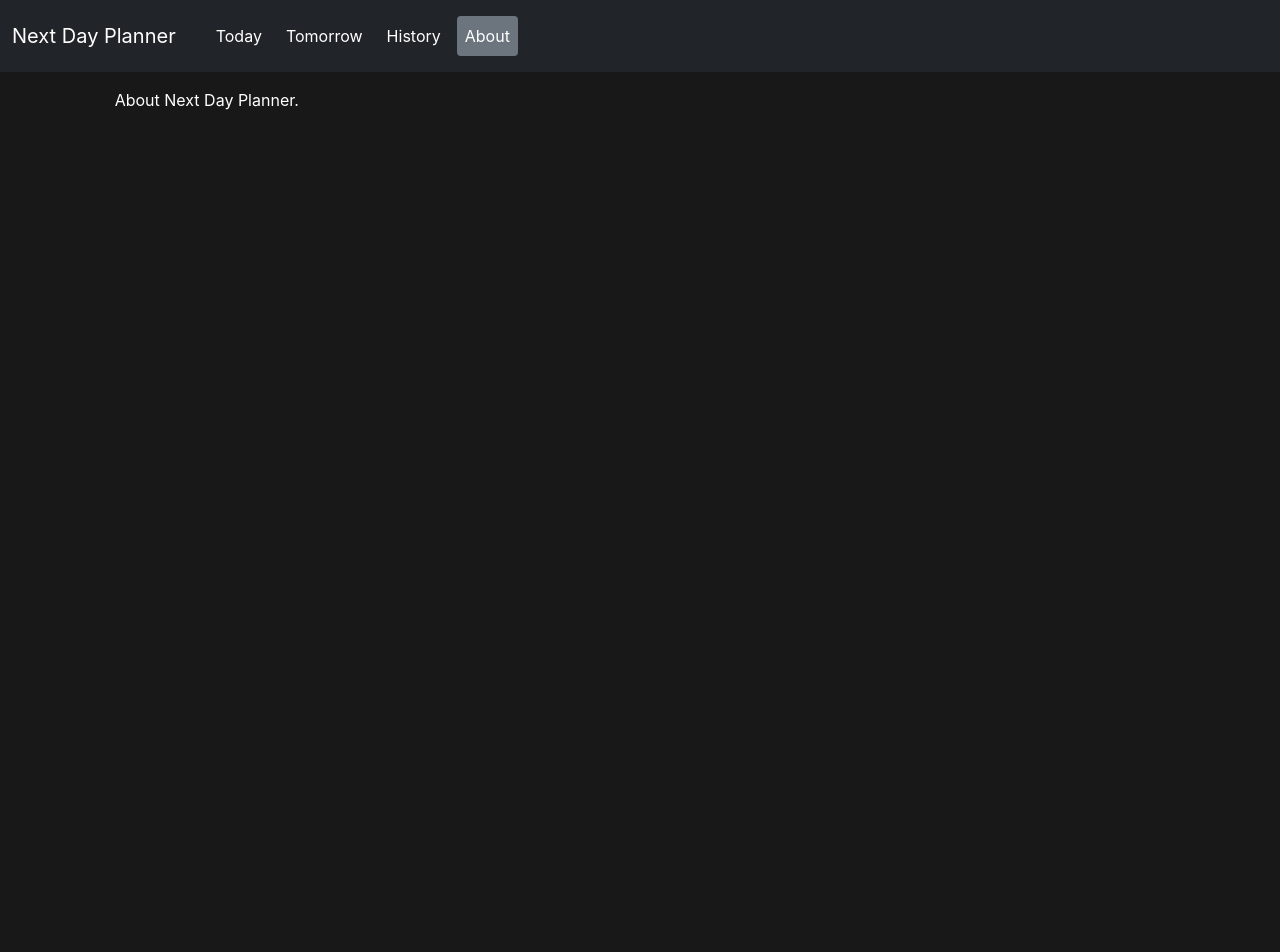
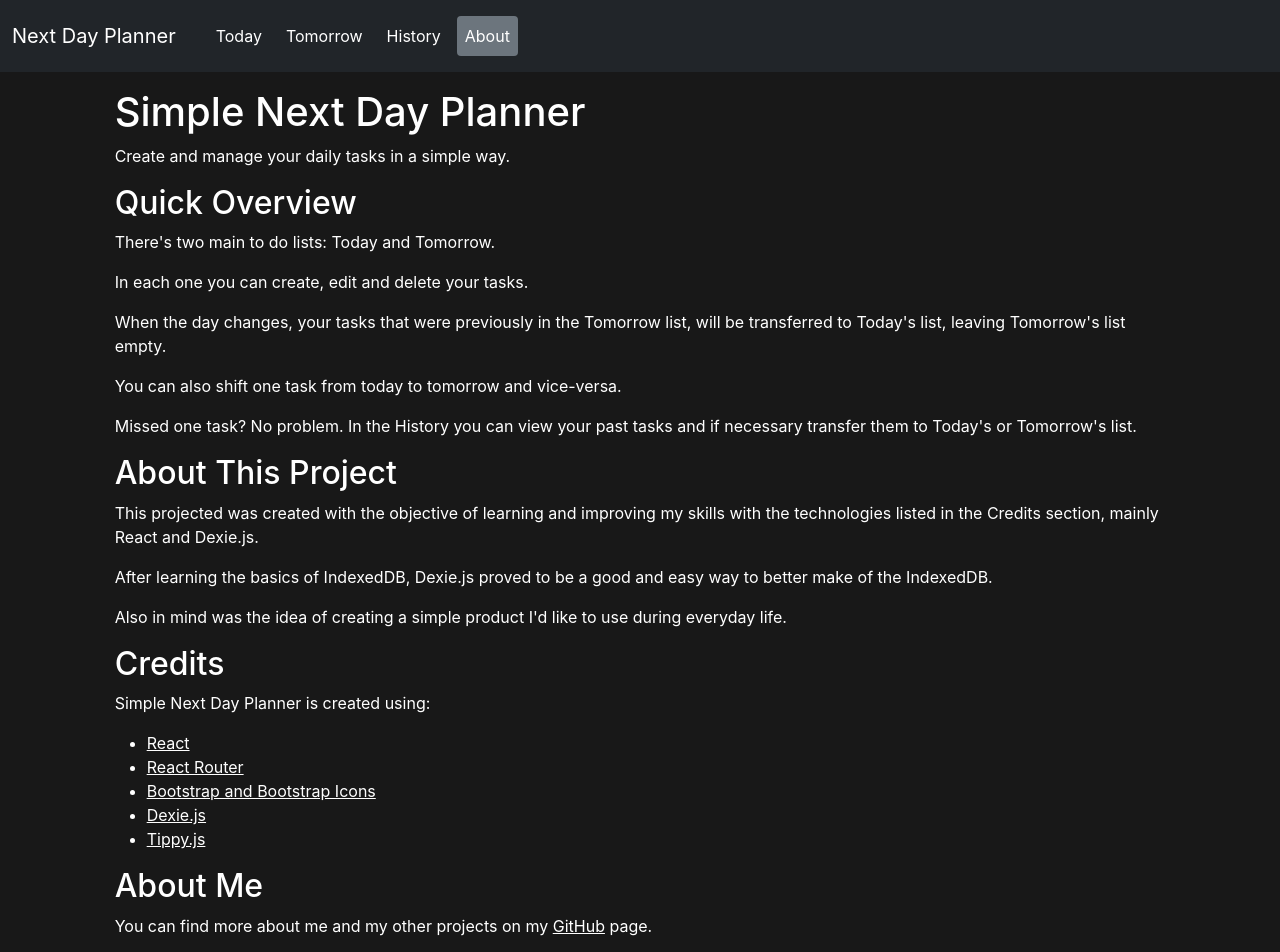
Before and after one commit to kallyanschott/next-day-planner, a React (Create React App) app: page /about in a window 1280 px wide. Shown: the top 952 px of the page. Before the commit the page ends 800 px from the top, so only its background shows below. Built offline with nearby package versions, Linux system fonts and the light colour scheme.

Commit message:
Polishing

```diff
--- a/public/index.html
+++ b/public/index.html
@@ -12,7 +12,7 @@
     <link rel="manifest" href="%PUBLIC_URL%/manifest.json" />
     <link href="https://cdn.jsdelivr.net/npm/bootstrap@5.1.3/dist/css/bootstrap.min.css" rel="stylesheet" integrity="sha384-1BmE4kWBq78iYhFldvKuhfTAU6auU8tT94WrHftjDbrCEXSU1oBoqyl2QvZ6jIW3" crossorigin="anonymous">
     <link rel="stylesheet" href="https://cdn.jsdelivr.net/npm/bootstrap-icons@1.6.0/font/bootstrap-icons.css">
-    <title>React App</title>
+    <title>Simple Next Day Planner</title>
   </head>
   <body>
     <noscript>You need to enable JavaScript to run this app.</noscript>
--- a/src/App.js
+++ b/src/App.js
@@ -1,5 +1,4 @@
 import React, { Component } from 'react';
-import TasksDao from './database/TasksDAO';
 import Navigation from './navigation/Navigation';
 import { BrowserRouter } from 'react-router-dom';
 import { Route, Switch } from 'react-router';
@@ -9,44 +8,6 @@ import About from './about/About';
 import History from './tasks/History'
 
 export default class App extends Component {
-
-  constructor(props) {
-    super(props)
-
-    this.state = {
-       tasks: [],
-       todaysTasks: [],
-       tomorrowsTasks: []
-    }
-
-  }
-
-
-  componentDidMount() {
-    // let tasks = TasksDao.getInstance();
-
-    // tasks.getAll().then( result =>
-    //   this.setState({tasks: result})
-    // );
-
-    // tasks.insert({name: 'asdsadasdadasasdasasd', desc: 'fafafafafa aad afasdfsdadadad ad fdads', date: new Date(2021, 9, 13), completed: false});
-    // let today = new Date();
-    // tasks.update({id: 2, name: 'Task 2', desc: 'Buy eggs.', date: new Date(today.getFullYear(), today.getMonth(), today.getDate()-7), completed: false});
-    //tasks.delete(1);
-    // tasks.getTodaysTasks().then( result => {
-    //   this.setState({todaysTasks: result});
-    //   console.log('today', result);
-    // });
-
-    // tasks.getTomorrowsTasks().then( result => {
-    //   this.setState({tomorrowsTasks: result});
-    //   console.log('tomorrow', result);
-    // });
-
-    //tasks.deleteOldTasks();
-
-
-  }
 
   render() {
     return (
--- a/src/about/About.js
+++ b/src/about/About.js
@@ -23,7 +23,30 @@ export default class About extends Component {
         return (
             <div className="row d-flex justify-content-center mt-5 pt-sm-4">
                 <div className="my-2 col-md-10 p-2">
-                    About Next Day Planner.
+                    <h1 id='simple-next-day-planner'>Simple Next Day Planner</h1>
+                    <p>Create and manage your daily tasks in a simple way.</p>
+                    <h2 id='quick-overview'>Quick Overview</h2>
+                    <p>There&#39;s two main to do lists: Today and Tomorrow.</p>
+                    <p>In each one you can create, edit and delete your tasks.</p>
+                    <p>When the day changes, your tasks that were previously in the Tomorrow list, will be transferred to Today&#39;s list, leaving Tomorrow&#39;s list empty.</p>
+                    <p>You can also shift one task from today to tomorrow and vice-versa.</p>
+                    <p>Missed one task? No problem. In the History you can view your past tasks and if necessary transfer them to Today&#39;s or Tomorrow&#39;s list.</p>
+                    <h2 id='about-this-project'>About This Project</h2>
+                    <p>This projected was created with the objective of learning and improving my skills with the technologies listed in the Credits section, mainly React and Dexie.js.</p>
+                    <p>After learning the basics of IndexedDB, Dexie.js proved to be a good and easy way to better make of the IndexedDB.</p>
+                    <p>Also in mind was the idea of creating a simple product I&#39;d like to use during everyday life.</p>
+                    <h2 id='credits'>Credits</h2>
+                    <p>Simple Next Day Planner is created using:</p>
+                    <ul>
+                    <li><a  className="text-white" href='https://github.com/facebook/create-react-app' target="_blank" rel="noreferrer">React</a></li>
+                    <li><a className="text-white" href='https://github.com/remix-run/react-router' target="_blank" rel="noreferrer">React Router</a></li>
+                    <li><a className="text-white" href='https://getbootstrap.com/' target="_blank" rel="noreferrer">Bootstrap and Bootstrap Icons</a></li>
+                    <li><a className="text-white" href='https://github.com/dfahlander/Dexie.js' target="_blank" rel="noreferrer">Dexie.js</a></li>
+                    <li><a className="text-white" href='https://github.com/atomiks/tippyjs' target="_blank" rel="noreferrer">Tippy.js</a></li>
+
+                    </ul>
+                    <h2 id='about-me'>About Me</h2>
+                    <p>You can find more about me and my other projects on my <a className="text-white" href='https://github.com/kallyanschott' target="_blank" rel="noreferrer">GitHub</a> page.</p>
                 </div>
             </div>
         )
--- a/src/navigation/Navigation.js
+++ b/src/navigation/Navigation.js
@@ -1,8 +1,5 @@
 import React, { Component } from 'react'
 import { Link } from 'react-router-dom'
-import About from '../about/About'
-import TodaysTasks from '../tasks/TodaysTasks'
-import TomorrowsTasks from '../tasks/TomorrowsTasks'
 
 export default class Navigation extends Component {
 
--- a/src/tasks/History.js
+++ b/src/tasks/History.js
@@ -118,7 +118,7 @@ export default class History extends Component {
                                         <td>
                                             <div className="d-flex flex-column flex-lg-row gap-2">
                                                 <Tippy content="Move to today">
-                                                    <button className="btn btn-secondary btn-sm" type="button" onClick={() => this.moveTaskToToday(task)}><i className="bi bi-arrow-return-left"></i></button>
+                                                    <button className="btn btn-secondary btn-sm" type="button" onClick={() => this.moveTaskToToday(task)}><i className="bi bi-arrow-down"></i></button>
                                                 </Tippy>
                                                 <Tippy content="Move to tomorrow">
                                                     <button className="btn btn-secondary btn-sm" type="button" onClick={() => this.moveTaskToTomorrow(task)}><i className="bi bi-arrow-return-right"></i></button>
```
Also changed, not shown: src/bars/Footer.js (deleted, +0 -13 lines), src/bars/Navbar.js (deleted, +0 -11 lines), src/index.css (+1 -7 lines), src/navigation/Navigation-old-v2.js (deleted, +0 -28 lines), src/navigation/Navigation-old.js (deleted, +0 -31 lines), public/manifest.json, 2 other files (tests, documents, lock files or other folders).
